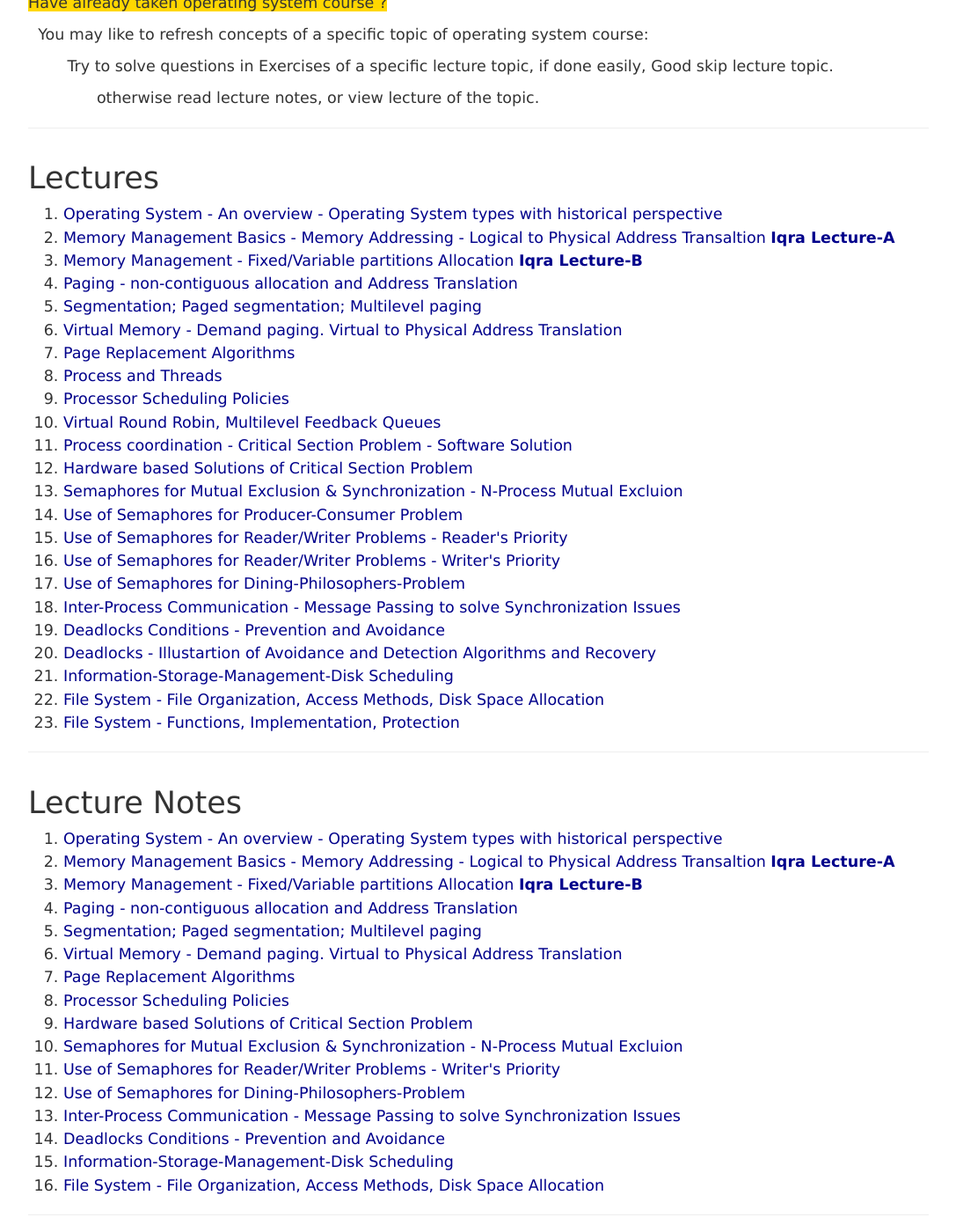
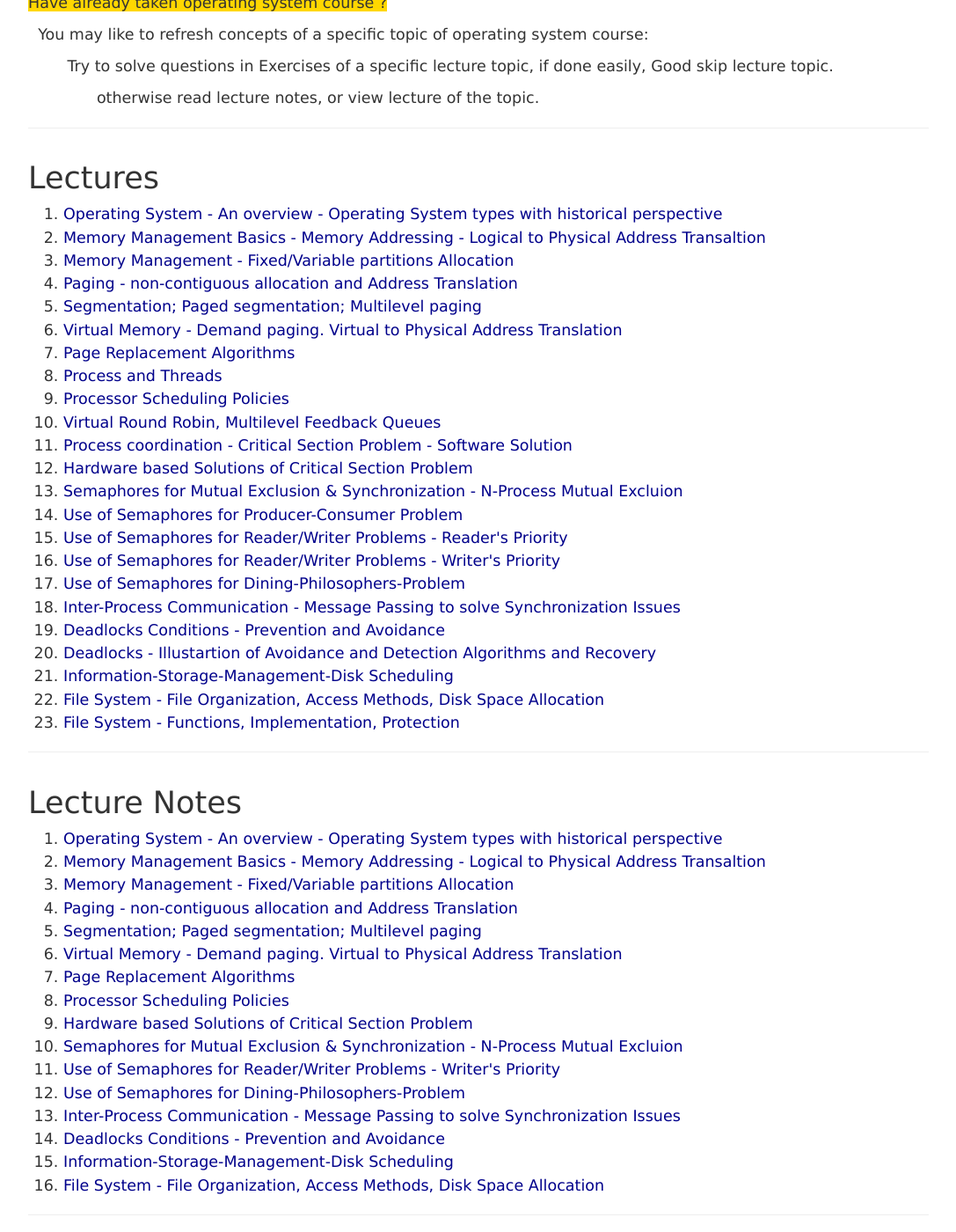
Before and after one commit to CS-Concepts-hub/Operating-Systems-Concepts, a Jekyll site: the page built from index.html, in a window 1280 px wide and 1400 px high, scrolled down 689 px. Shown: the whole window at 88% size, without its empty margins (96-1183 px from the left). Built offline with Jekyll 4.4.1, drawn with Linux system fonts in a browser that asks for light colours.

Commit message:
Update all.yaml

```diff
--- a/_data/all.yaml
+++ b/_data/all.yaml
@@ -36,11 +36,11 @@ lectures:
     notes: OS-Types-and-Process-Model.pdf
     exercises: Exercises-OS-Types-Process-Model.pdf
     type: 'hw'
-    topic: Memory Management Basics  - Memory Addressing - Logical to Physical Address Transaltion <B> Iqra Lecture-A</B>
+    topic: Memory Management Basics  - Memory Addressing - Logical to Physical Address Transaltion
     video: https://youtu.be/-9B1ATUQpyQ
     notes: Memory-Basics-Addressing.pdf
     exercises:
-  - topic: Memory Management - Fixed/Variable partitions Allocation  <B> Iqra Lecture-B</B>
+  - topic: Memory Management - Fixed/Variable partitions Allocation
     video: https://www.youtube.com/watch?v=cl8h_BnE1sQ
     notes: Memory-Management-Static-Dynamic-Partitions.pdf
     exercises: Exercises-Memory-Management-Static-Dynamic-Partitions.pdf
```
